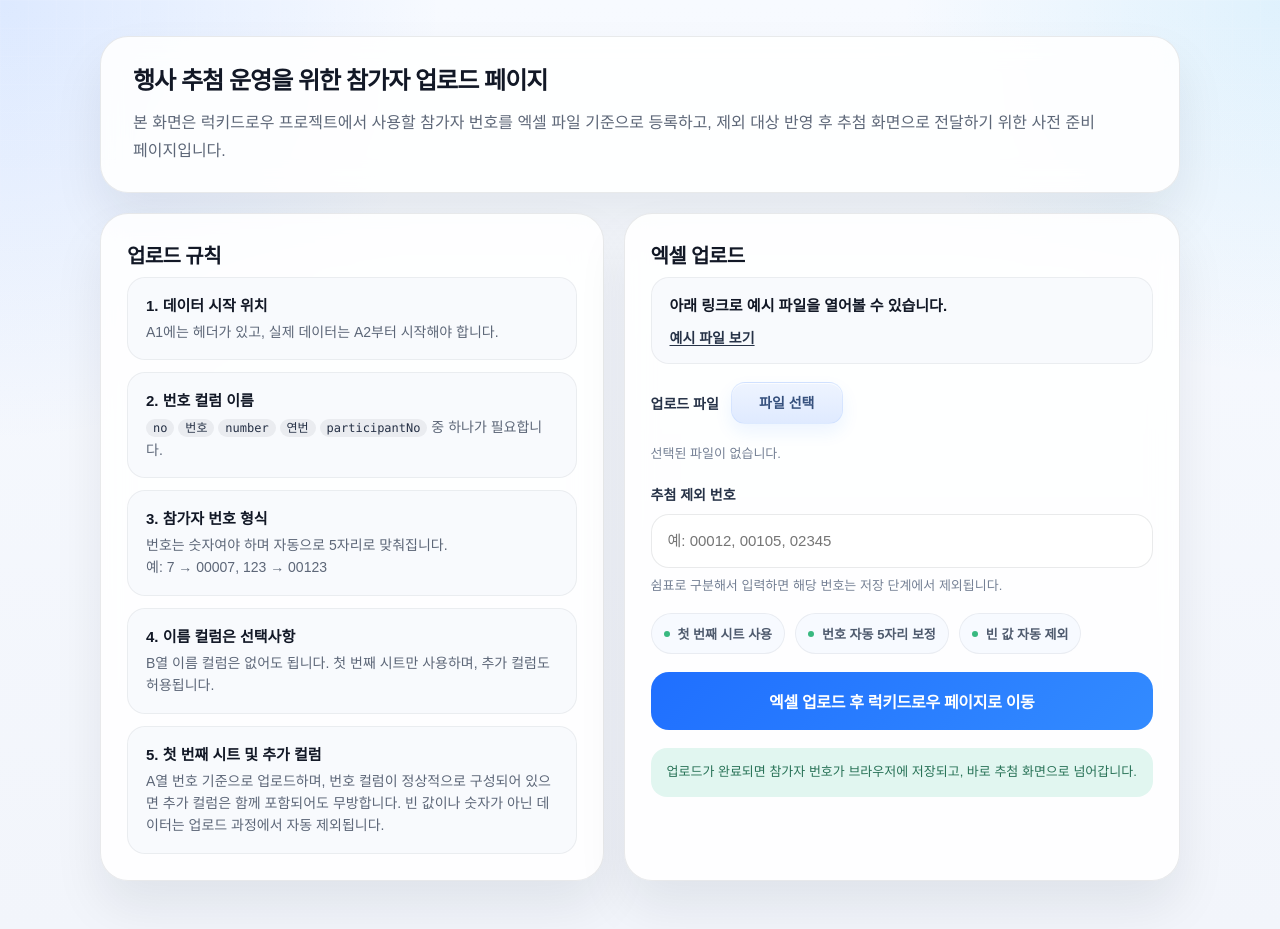
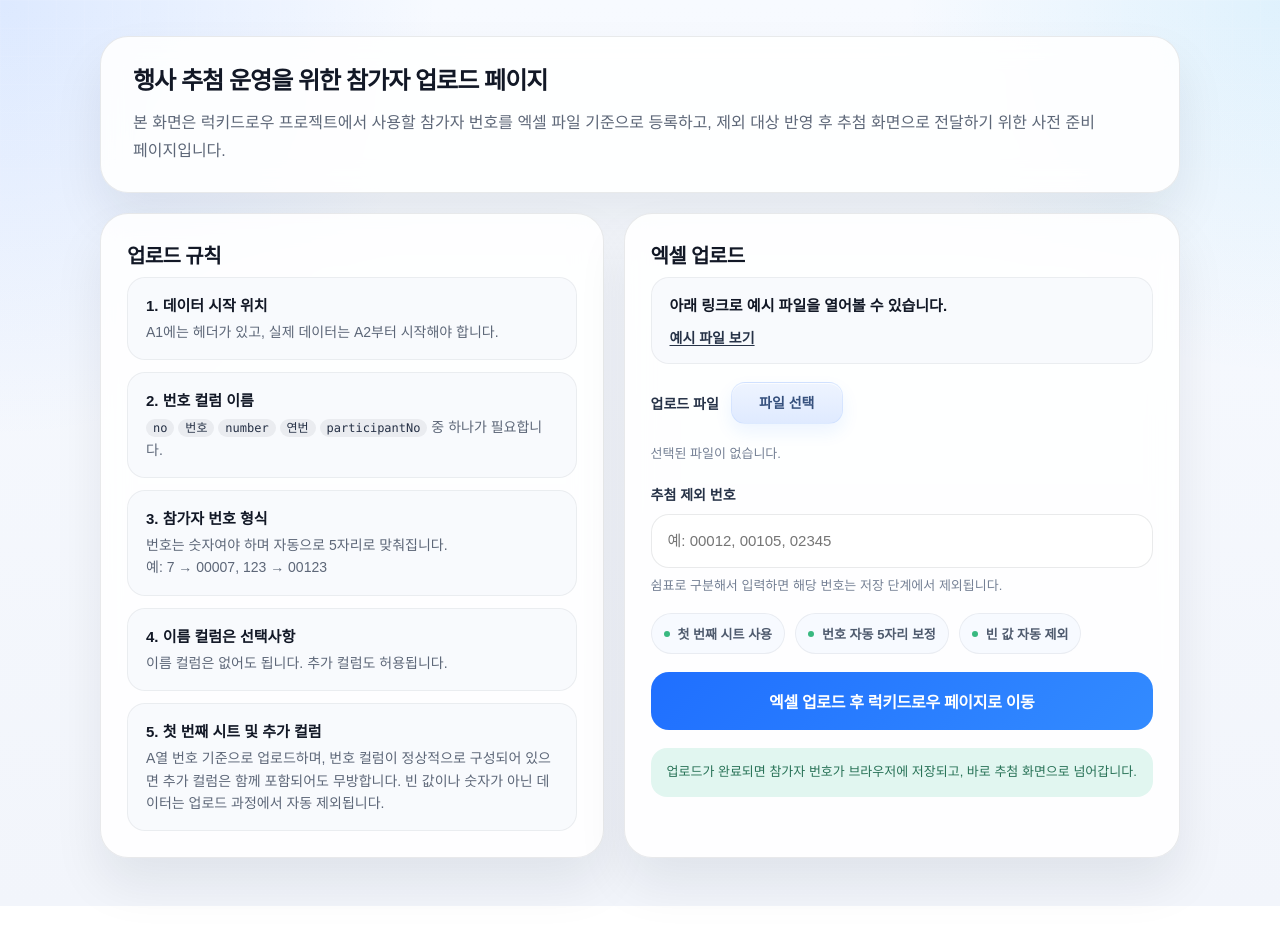
Before and after one commit to UZUAD/luckydraw-web, a plain HTML site: page upload.html in a window 1280 px wide. After the commit the page ends 906 px from the top, so only its background shows below. Drawn offline with Linux system fonts and the light colour scheme.

Commit message:
fix: 이미지 변경

```diff
--- a/upload.html
+++ b/upload.html
@@ -468,7 +468,7 @@
 
           <div class="rule-item">
             <strong>4. 이름 컬럼은 선택사항</strong>
-            <p>B열 이름 컬럼은 없어도 됩니다. 첫 번째 시트만 사용하며, 추가 컬럼도 허용됩니다.</p>
+            <p>이름 컬럼은 없어도 됩니다. 추가 컬럼도 허용됩니다.</p>
           </div>
 
           <div class="rule-item">
```
